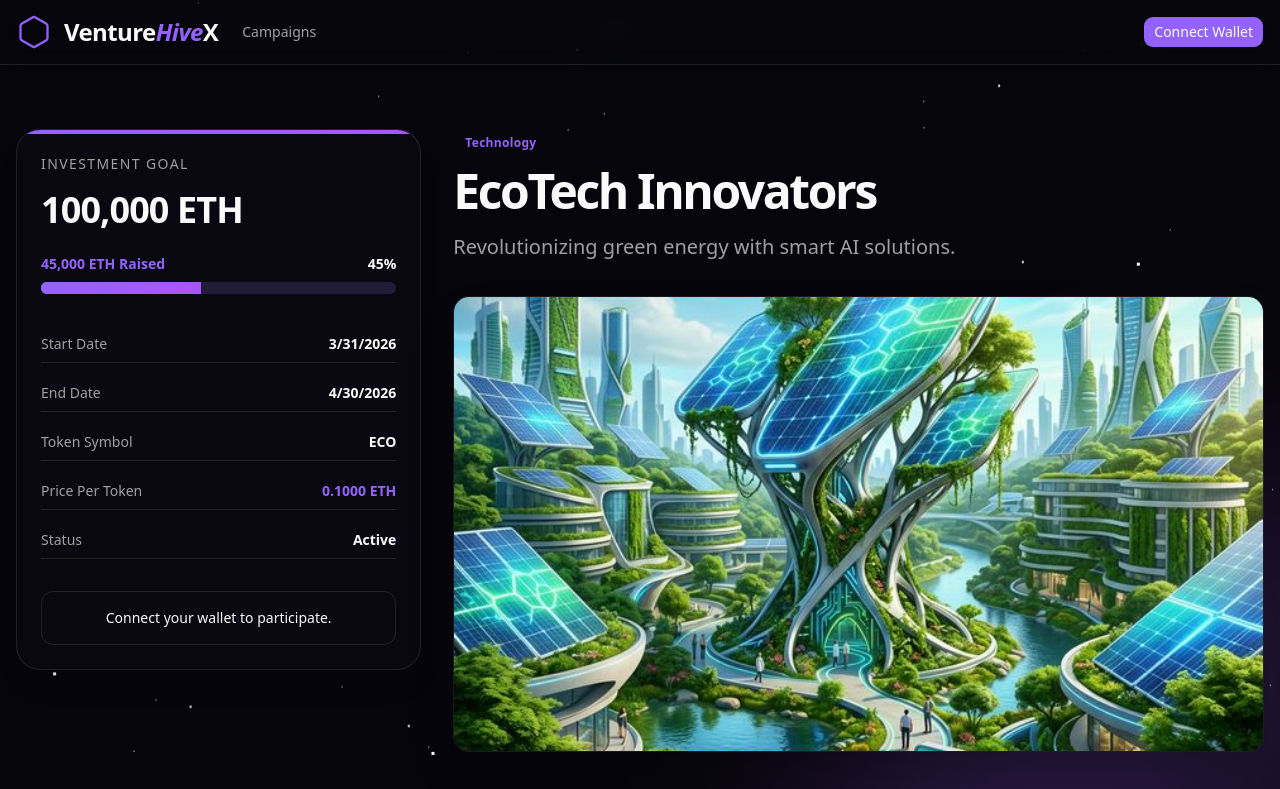
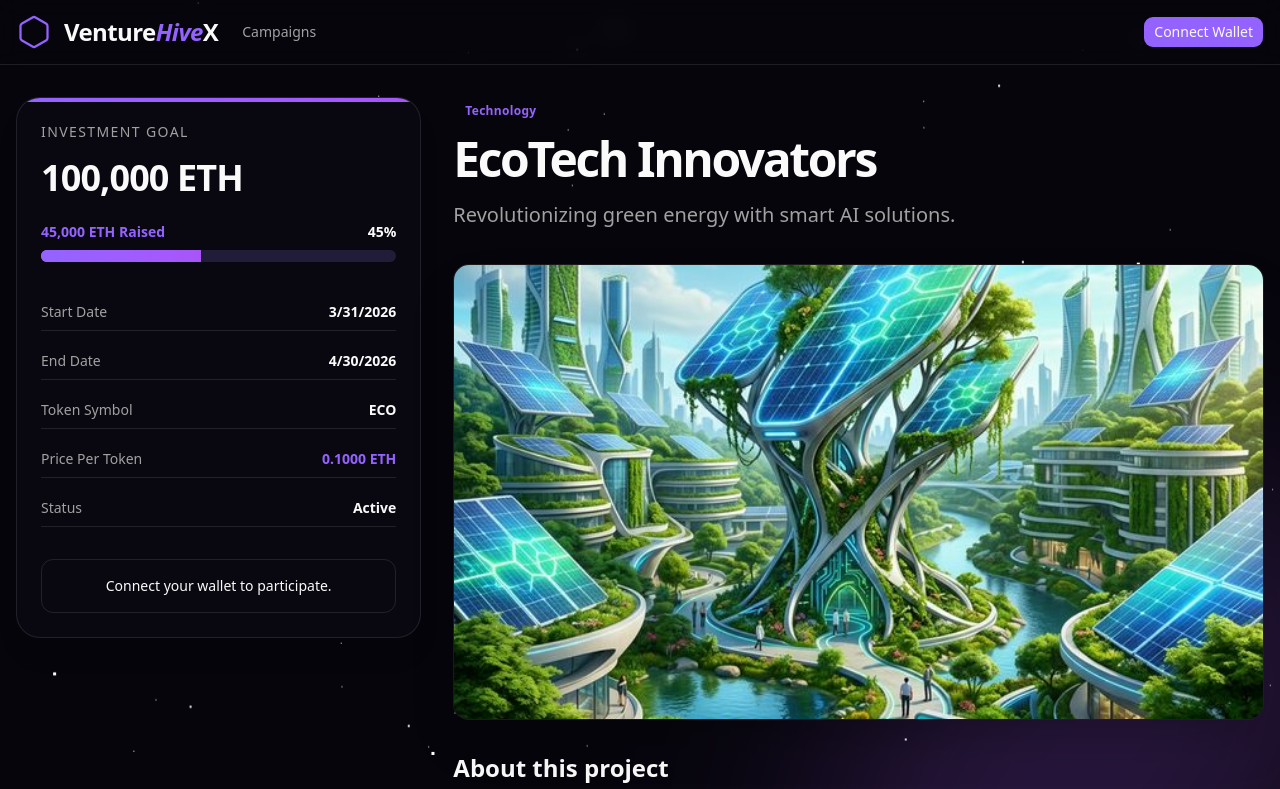
Before and after one commit to Aniket-Kumar-Paul/VentureHiveX, a Next.js app in the folder frontend/: page /campaigns/camp-1 in a window 1280 px wide. Shown: the top 789 px of the page. Built offline with nearby package versions, Linux system fonts and the light colour scheme.

Commit message:
UI Fixes

```diff
--- a/frontend/src/app/campaigns/[id]/page.tsx
+++ b/frontend/src/app/campaigns/[id]/page.tsx
@@ -55,7 +55,7 @@ export default function SingleCampaignPage() {
   const handleWithdraw = () => toast.success("Withdrawing funds via smart contract... (Mocked)");
 
   return (
-    <div className="container mx-auto px-4 py-8">
+    <div className="container mx-auto px-4 py-8 pt-0">
       <motion.div initial={{ opacity: 0, y: 20 }} animate={{ opacity: 1, y: 0 }} className="flex flex-col lg:flex-row gap-8 items-start">
 
         {/* Left Section (Smaller): Stats and Actions */}
--- a/frontend/src/app/layout.tsx
+++ b/frontend/src/app/layout.tsx
@@ -46,7 +46,7 @@ export default function RootLayout({
             </div>
             <Starfield />
             <Navbar />
-            <main className="relative z-0 pt-8 pb-16">
+            <main className="relative z-0 pt-8">
               {children}
             </main>
             <Toaster richColors position="bottom-right" />
--- a/frontend/src/app/page.tsx
+++ b/frontend/src/app/page.tsx
@@ -16,7 +16,7 @@ export default function LandingPage() {
     <div className="flex flex-col items-center justify-center min-h-[calc(100vh-4rem)]">
       {/* Hero Section */}
       <div className="container px-4 md:px-6 mb-24">
-        <div className="flex flex-col items-center justify-center space-y-8 text-center mt-20">
+        <div className="flex flex-col items-center justify-center space-y-12 text-center mt-20">
 
           <motion.div
             initial={{ opacity: 0, y: 20 }}
@@ -36,7 +36,7 @@ export default function LandingPage() {
             initial={{ opacity: 0, y: 20 }}
             animate={{ opacity: 1, y: 0 }}
             transition={{ duration: 0.8, delay: 0.2, ease: "easeOut" }}
-            className="w-full max-w-sm space-y-4 flex flex-col sm:flex-row gap-4 justify-center items-center"
+            className="w-full max-w-sm flex flex-col sm:flex-row gap-4 justify-center items-center"
           >
             <Link href="/campaigns" className="w-full sm:w-auto flex justify-center">
               <Button size="lg" className="w-full sm:w-auto h-12 px-8 border border-transparent text-base shadow-[0_0_30px_rgba(124,58,237,0.4)] hover:shadow-[0_0_40px_rgba(124,58,237,0.6)] transition-all flex items-center justify-center">
```
